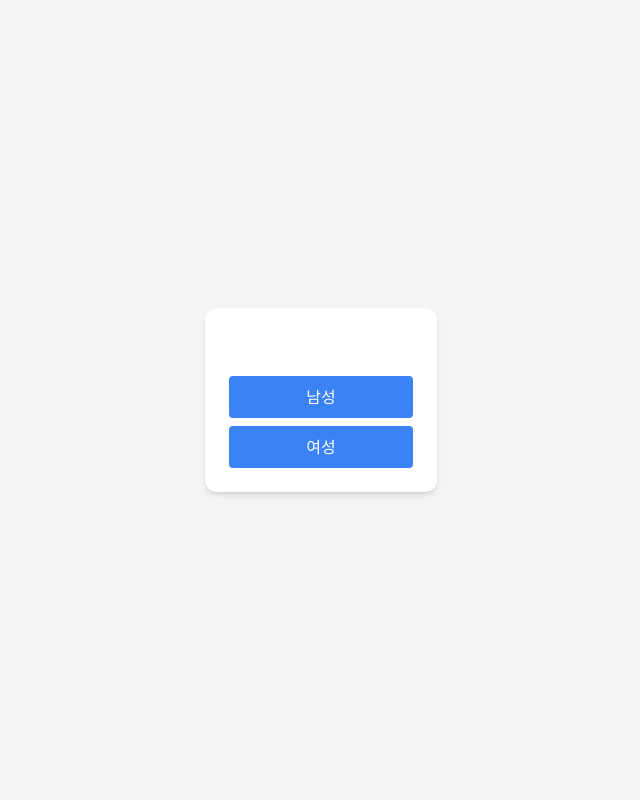
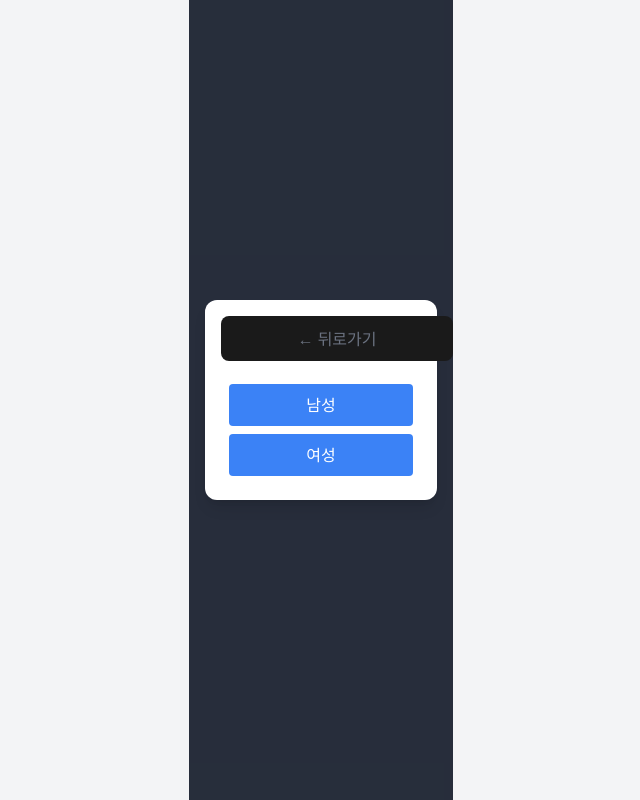
Before and after one commit to SWINGS-SOLOFF/SWINGS-FE, a React (Vite) app: page /signup in a window 1280 px wide. Shown: the whole page, without its empty margins (319-959 px from the left). Built offline with nearby package versions, Linux system fonts and the light colour scheme.

Commit message:
새로운 회원가입 틀-3

```diff
--- a/src/1_user/components/AnimatedSignupForm.jsx
+++ b/src/1_user/components/AnimatedSignupForm.jsx
@@ -1,24 +1,57 @@
-// AnimatedSignupForm.jsx
+// src/1_user/components/AnimatedSignupForm.jsx
 import { useState } from "react";
 import { motion } from "framer-motion";
 import { checkUsername } from "../api/userApi";
 import { useNavigate } from "react-router-dom";
 
 const questions = [
-  { key: "gender", question: "성별이 어떻게 되시나요?", type: "select", options: ["남성", "여성"] },
+  {
+    key: "gender",
+    question: "성별이 어떻게 되시나요?",
+    type: "select",
+    options: ["남성", "여성"],
+  },
   { key: "name", question: "이름을 입력해주세요.", type: "text" },
-  { key: "username", question: "사용하실 아이디를 입력해주세요.", type: "text" },
+  {
+    key: "username",
+    question: "사용하실 아이디를 입력해주세요.",
+    type: "text",
+  },
   { key: "password", question: "비밀번호를 입력해주세요.", type: "password" },
-  { key: "confirmPassword", question: "비밀번호를 한 번 더 입력해주세요.", type: "password" },
+  {
+    key: "confirmPassword",
+    question: "비밀번호를 한 번 더 입력해주세요.",
+    type: "password",
+  },
   { key: "phonenumber", question: "전화번호를 입력해주세요.", type: "text" },
   { key: "job", question: "직업이 무엇인가요?", type: "text" },
-  { key: "golfSkill", question: "골프 실력은 어느 정도인가요?", type: "select", options: ["초급", "중급", "고급"] },
+  {
+    key: "golfSkill",
+    question: "골프 실력은 어느 정도인가요?",
+    type: "select",
+    options: ["초급", "중급", "고급"],
+  },
   { key: "mbti", question: "MBTI를 입력해주세요.", type: "text" },
   { key: "hobbies", question: "취미가 무엇인가요?", type: "text" },
-  { key: "religion", question: "종교가 있으신가요?", type: "select", options: ["무교", "기독교", "천주교", "불교", "기타"] },
-  { key: "smoking", question: "흡연하시나요?", type: "select", options: ["흡연함", "흡연하지 않음"] },
-  { key: "drinking", question: "음주하시나요?", type: "select", options: ["음주함", "음주하지 않음"] },
-  { key: "introduce", question: "자기소개를 해주세요.", type: "textarea" }
+  {
+    key: "religion",
+    question: "종교가 있으신가요?",
+    type: "select",
+    options: ["무교", "기독교", "천주교", "불교", "기타"],
+  },
+  {
+    key: "smoking",
+    question: "흡연하시나요?",
+    type: "select",
+    options: ["흡연함", "흡연하지 않음"],
+  },
+  {
+    key: "drinking",
+    question: "음주하시나요?",
+    type: "select",
+    options: ["음주함", "음주하지 않음"],
+  },
+  { key: "introduce", question: "자기소개를 해주세요.", type: "textarea" },
 ];
 
 export default function AnimatedSignupForm({ submitForm }) {
@@ -33,15 +66,14 @@ export default function AnimatedSignupForm({ submitForm }) {
   const handleNext = async (value) => {
     if (!value) return setError("입력해주세요.");
 
-    // 아이디 중복 확인
     if (current.key === "username") {
       const exists = await checkUsername(value);
       if (exists) return setError("이미 존재하는 아이디입니다.");
     }
 
-    // 비밀번호 확인
     if (current.key === "confirmPassword") {
-      if (formData.password !== value) return setError("비밀번호가 일치하지 않습니다.");
+      if (formData.password !== value)
+        return setError("비밀번호가 일치하지 않습니다.");
     }
 
     setFormData({ ...formData, [current.key]: value });
@@ -61,14 +93,22 @@ export default function AnimatedSignupForm({ submitForm }) {
   };
 
   return (
-    <div className="max-w-md mx-auto p-6 bg-white rounded-xl shadow-md text-center space-y-4">
-      {step < questions.length ? (
+    <div className="min-h-screen bg-gray-900 bg-opacity-90 flex items-center justify-center px-4">
       <motion.div
-          key={step}
         initial={{ opacity: 0, y: 30 }}
         animate={{ opacity: 1, y: 0 }}
         transition={{ duration: 0.4 }}
+        className="bg-white p-6 rounded-xl shadow-lg w-full max-w-md relative text-center space-y-4"
       >
+        <button
+          onClick={() => navigate("/")}
+          className="absolute top-4 left-4 text-gray-500 hover:text-black"
+        >
+          ← 뒤로가기
+        </button>
+
+        {step < questions.length ? (
+          <motion.div key={step}>
             <h2 className="text-lg font-bold mb-4">{current.question}</h2>
 
             {current.type === "select" ? (
@@ -134,6 +174,7 @@ export default function AnimatedSignupForm({ submitForm }) {
             </button>
           </motion.div>
         )}
+      </motion.div>
     </div>
   );
 }
--- a/src/1_user/pages/AuthScreen.jsx
+++ b/src/1_user/pages/AuthScreen.jsx
@@ -1,31 +1,21 @@
 // src/1_user/pages/AuthScreen.jsx
-import { useState } from "react";
-import Login from "./Login"; // 기존 로그인 컴포넌트
-import AnimatedSignupForm from "../components/AnimatedSignupForm";
-import { signupUser } from "../api/userApi";
+import { useNavigate } from "react-router-dom";
 
 export default function AuthScreen() {
-  const [mode, setMode] = useState(null); // 'login' | 'signup' | null
-
-  const handleSignup = async (formData) => {
-    await signupUser(formData);
-  };
-
-  if (mode === "login") return <Login />;
-  if (mode === "signup") return <AnimatedSignupForm submitForm={handleSignup} />;
+  const navigate = useNavigate();
 
   return (
     <div className="min-h-screen flex flex-col items-center justify-center bg-gray-100 space-y-12">
       <div className="text-4xl font-bold text-blue-800">SWINGS</div>
       <div className="flex space-x-6">
         <button
-          onClick={() => setMode("login")}
+          onClick={() => navigate("/login")}
           className="w-36 h-16 bg-green-600 text-white rounded-xl text-xl shadow hover:bg-green-700"
         >
           로그인
         </button>
         <button
-          onClick={() => setMode("signup")}
+          onClick={() => navigate("/signup")}
           className="w-36 h-16 bg-gray-300 text-black rounded-xl text-xl shadow hover:bg-gray-400"
         >
           회원가입
--- a/src/1_user/pages/Login.jsx
+++ b/src/1_user/pages/Login.jsx
@@ -1,8 +1,10 @@
+// src/1_user/pages/Login.jsx
 import { useState } from "react";
 import { useNavigate } from "react-router-dom";
 import { useAuth } from "../context/AuthContext";
 import { loginRequest } from "../api/userApi.js";
 import { saveToken } from "../utils/userUtils.js";
+import { motion } from "framer-motion";
 
 export default function Login() {
   const [formData, setFormData] = useState({ username: "", password: "" });
@@ -21,7 +23,7 @@ export default function Login() {
       saveToken(accessToken);
 
       alert("로그인 성공!");
-      navigate("/");
+      navigate("/home");
       window.location.reload();
     } catch (error) {
       console.error("로그인 실패:", error);
@@ -30,8 +32,20 @@ export default function Login() {
   };
 
   return (
-    <div className="max-w-md mx-auto p-6 bg-white rounded-xl shadow-md space-y-4">
-      <h2 className="text-xl font-bold text-center">로그인</h2>
+    <div className="min-h-screen bg-gray-900 bg-opacity-90 flex items-center justify-center px-4">
+      <motion.div
+        initial={{ opacity: 0, y: 30 }}
+        animate={{ opacity: 1, y: 0 }}
+        transition={{ duration: 0.4 }}
+        className="bg-white p-6 rounded-xl shadow-lg w-full max-w-md relative"
+      >
+        <button
+          onClick={() => navigate("/")}
+          className="absolute top-4 left-4 text-gray-500 hover:text-black"
+        >
+          ← 뒤로가기
+        </button>
+        <h2 className="text-xl font-bold text-center mb-4">로그인</h2>
         <form onSubmit={handleSubmit} className="space-y-4">
           <label className="block">
             아이디:
@@ -68,6 +82,7 @@ export default function Login() {
             로그인
           </button>
         </form>
+      </motion.div>
     </div>
   );
 }
--- a/src/1_user/routes/UserRoutes.jsx
+++ b/src/1_user/routes/UserRoutes.jsx
@@ -4,6 +4,8 @@ import Login from "../pages/Login";
 import SignUp from "../pages/SignUp";
 import MyPage from "../pages/MyPage";
 import AuthScreen from "../pages/AuthScreen";
+import AnimatedSignupForm from "../components/AnimatedSignupForm";
+import { signupUser } from "../api/userApi";
 
 export default function UserRoutes() {
   return (
@@ -13,6 +15,10 @@ export default function UserRoutes() {
       <Route path="/login" element={<Login />} />
       <Route path="/signup" element={<SignUp />} />
       <Route path="/mypage" element={<MyPage />} />
+      <Route
+        path="/signup"
+        element={<AnimatedSignupForm submitForm={signupUser} />}
+      />
     </Routes>
   );
 }
```
Lines whose indentation alone changed are shown as unchanged.
